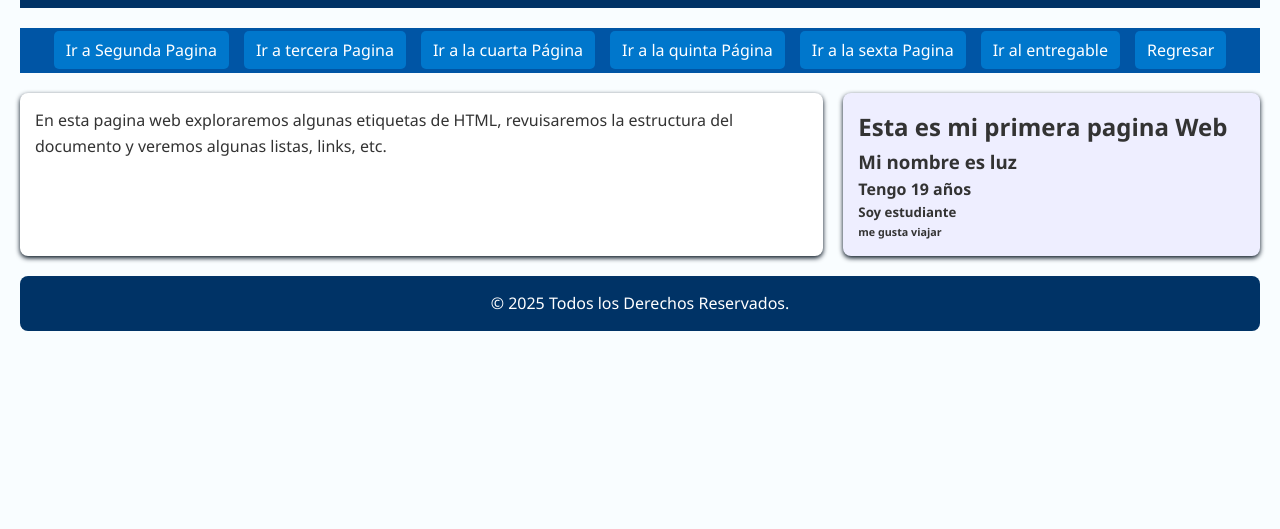
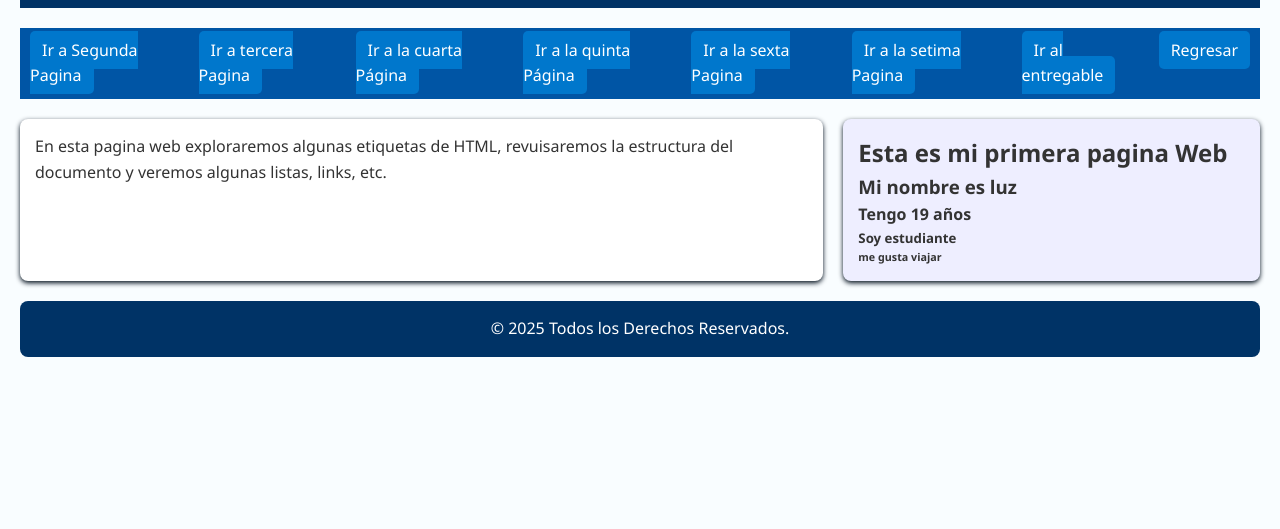
Before and after one commit to L-marina-m1/L-marina-m1.github.io, a plain HTML site: page index.html in a window 1280 px wide. Shown: the part 271-800 px from the top of the page. Drawn offline with Linux system fonts and the light colour scheme.

Commit message:
Update index.html

```diff
--- a/index.html
+++ b/index.html
@@ -29,6 +29,9 @@
              <li>
                 <a href="sextaPagina.html">Ir a la sexta Pagina</a>
              </li>
+                 <li>
+                <a href="setimaPagina.html">Ir a la setima Pagina</a>
+             </li>
 
              <li>
                 <a href="entregable.html">Ir al entregable</a>
```
